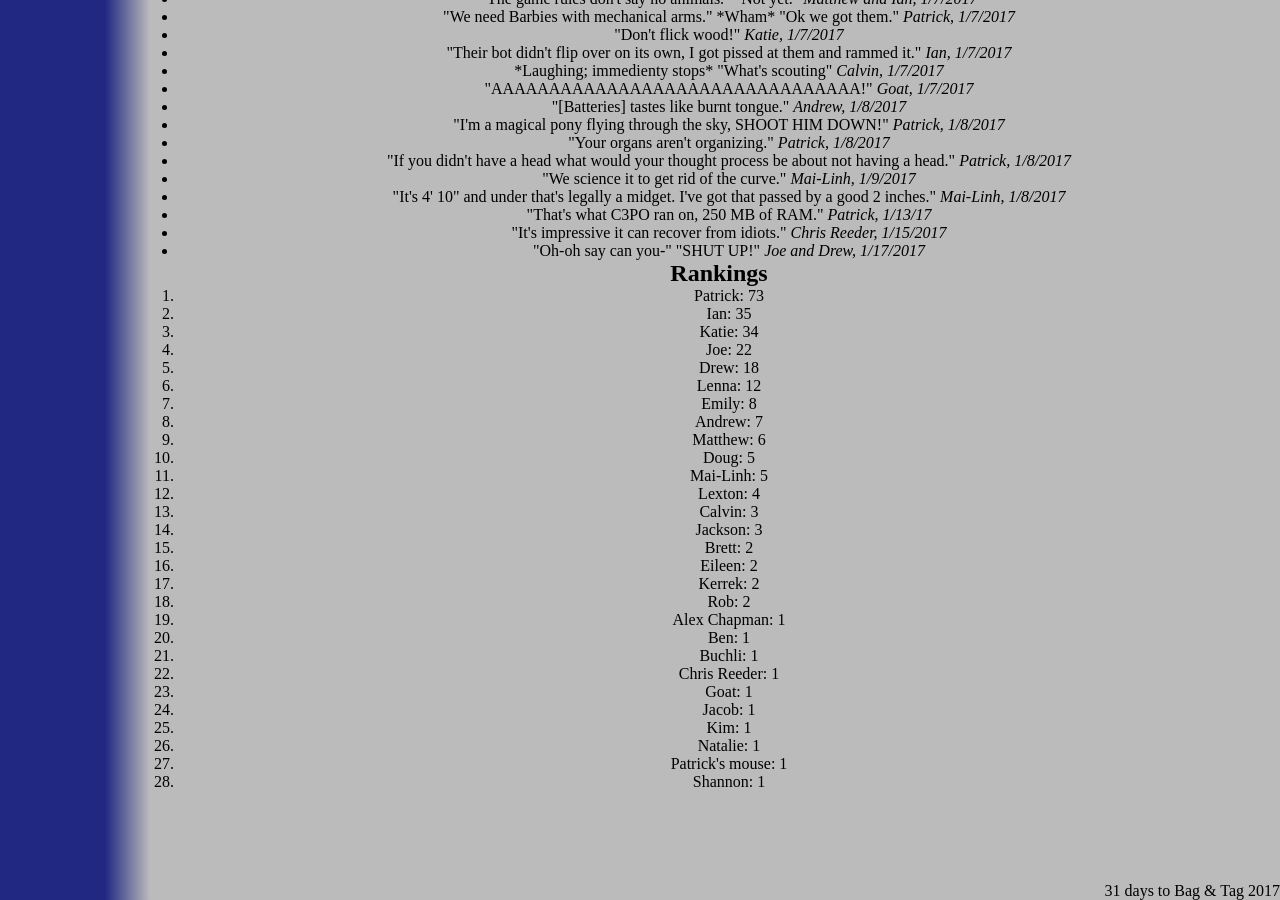
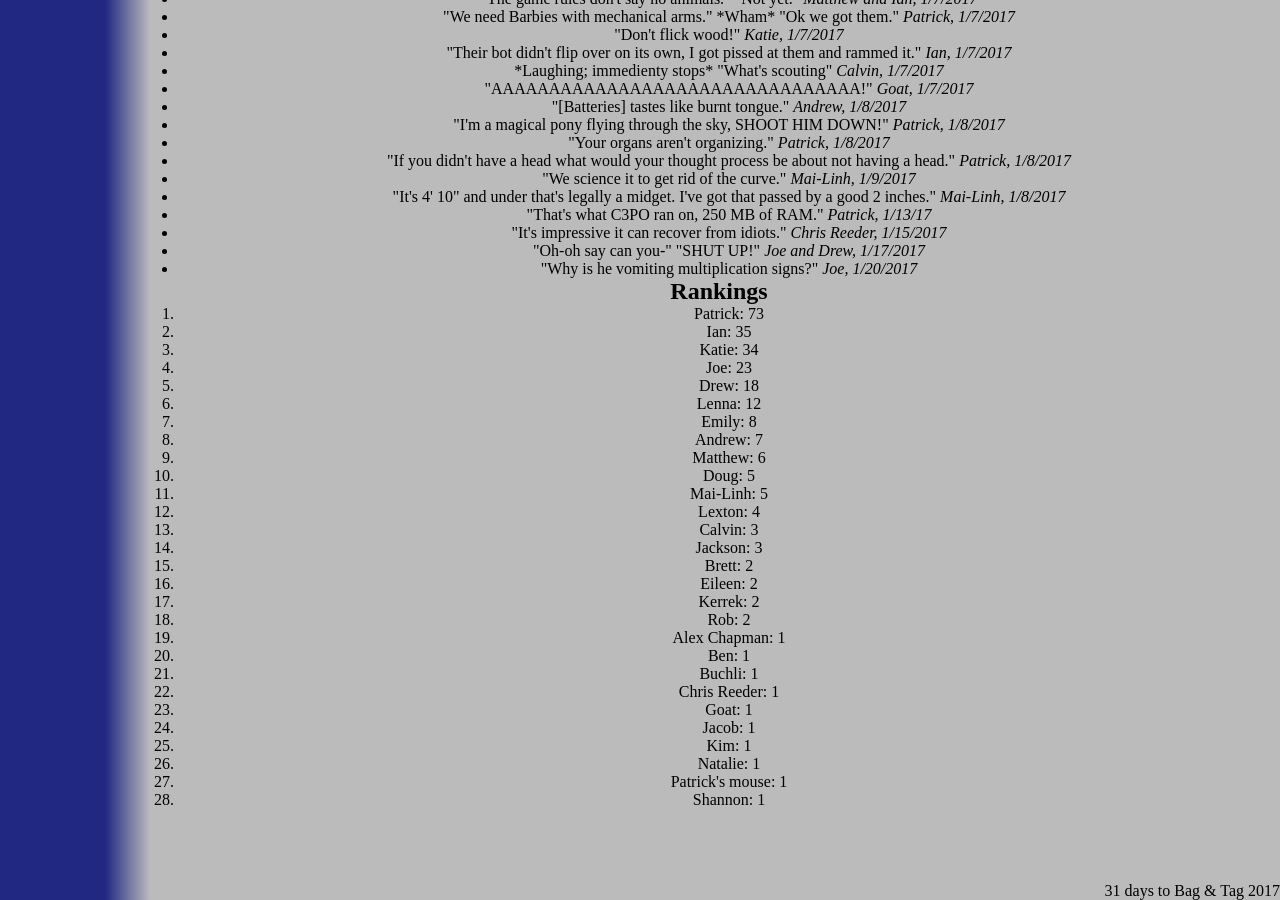
Before and after one commit to katiebugmoon/FRC4131.github.io, a Jekyll site: the page built from media/2017/quotes.html, in a window 1280 px wide and 900 px high, scrolled down 3374 px. Built offline with Jekyll 4.4.1, drawn with Linux system fonts in a browser that asks for light colours; nearby versions of some CDN libraries.

Commit message:
Update quotes.html

```diff
--- a/media/2017/quotes.html
+++ b/media/2017/quotes.html
@@ -194,6 +194,7 @@ title: Build Season 2017 Quotes
 	<li>"That's what C3PO ran on, 250 MB of RAM." <i>Patrick, 1/13/17</i></li>
 	<li>"It's impressive it can recover from idiots." <i>Chris Reeder, 1/15/2017</i></li>
 	<li>"Oh-oh say can you-" "SHUT UP!" <i>Joe and Drew, 1/17/2017</i></li>
+	<li>"Why is he vomiting multiplication signs?" <i>Joe, 1/20/2017</i></li>
 </ul>
 <h2>Rankings</h2>
 <ol id='rankings'></ol>
```
